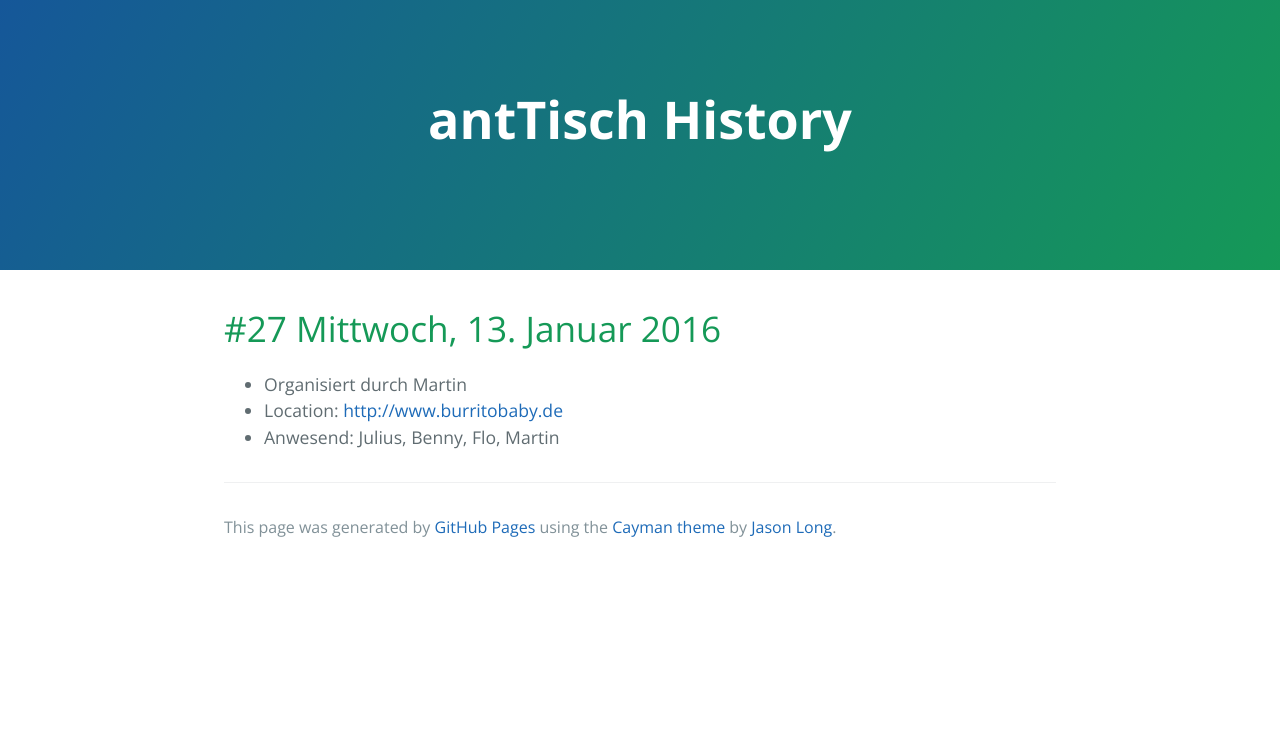
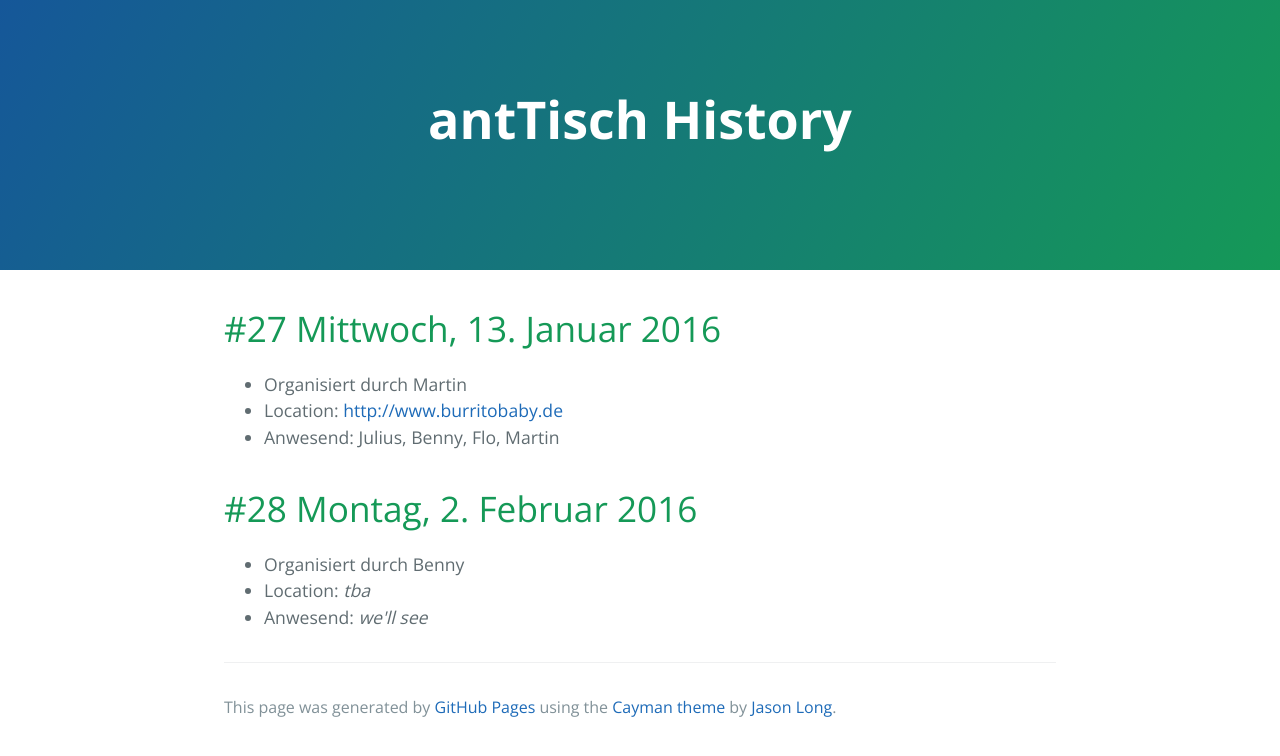
Before and after one commit to team-anteffect/team-anteffect.github.io, a plain HTML site: page index.html in a window 1280 px wide. Drawn offline with nearby package versions, Linux system fonts and the light colour scheme.

Commit message:
Adding #28 entry (before event)

```diff
--- a/index.html
+++ b/index.html
@@ -27,6 +27,15 @@
             <li>Anwesend: Julius, Benny, Flo, Martin </li>
         </ul>
 
+        <h1>
+<a id="28-montag-22-februar-2016" class="anchor" href="#28-montag-22-februar-2016" aria-hidden="true"><span aria-hidden="true" class="octicon octicon-link"></span></a>#28 Montag, 2. Februar 2016</h1>
+
+        <ul>
+            <li>Organisiert durch Benny </li>
+            <li>Location: <i>tba</i></li>
+            <li>Anwesend: <i>we'll see</i></li>
+        </ul>
+
         <footer class="site-footer">
 
             <span class="site-footer-credits">This page was generated by <a href="https://pages.github.com">GitHub Pages</a> using the <a href="https://github.com/jasonlong/cayman-theme">Cayman theme</a> by <a href="https://twitter.com/jasonlong">Jason Long</a>.</span>
```
